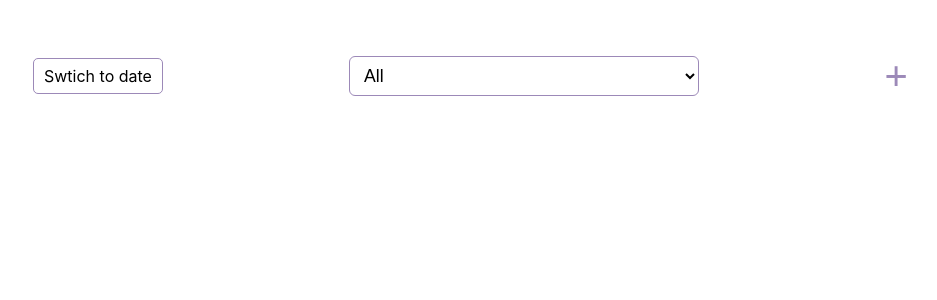
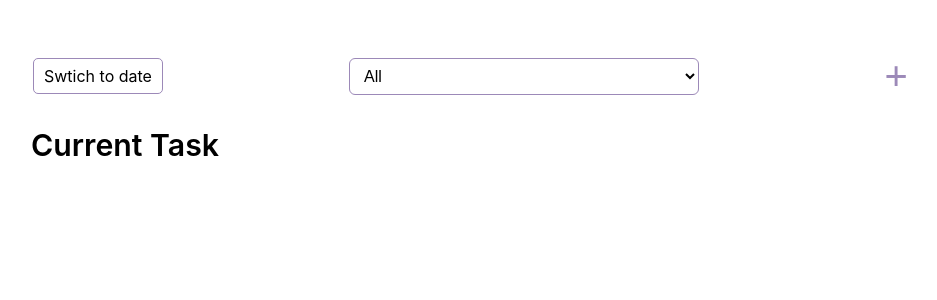
Before and after one commit to Amin-Ansari/My-to-do-list, a React (Create React App) app: page / in a window 1280 px wide. Shown: the top 300 px of the page, without its empty margins (170-1107 px from the left). Built offline with nearby package versions, Linux system fonts and the light colour scheme.

Commit message:
The current tile is added

```diff
--- a/src/App.js
+++ b/src/App.js
@@ -9,6 +9,8 @@ import AddButton from "./Components/Data/AddButton";
 import { useState } from "react";
 import CatagoryForm from "./Components/UI/CtagaoryForm";
 import SelectAndOption from "./Components/Data/SelectAndOptions";
+import TaskSection from "./Components/UI/TaskSection";
+import CurrentTaskTitle from "./Components/Data/CurrentTaskTitle";
 
 function App() {
   const [appMarginState, updateMarginState] = useState(false);
@@ -30,6 +32,9 @@ function App() {
           </CatagoryForm>
           <AddButton></AddButton>
         </Header>
+        <TaskSection>
+          <CurrentTaskTitle />
+        </TaskSection>
       </AppContainer>
     </div>
   );
--- /dev/null
+++ b/src/Components/Data/CurrentTaskTitle.css
@@ -0,0 +1,5 @@
+.current-task-title {
+  font-size: calc(20px + 0.8vw);
+  font-weight: 600;
+  margin-top: calc(12px + 1vw);
+}
--- /dev/null
+++ b/src/Components/Data/CurrentTaskTitle.js
@@ -0,0 +1,11 @@
+import "./CurrentTaskTitle.css";
+
+const CurrentTaskTitle = () => {
+  return (
+    <div>
+      <h1 className="current-task-title">Current Task</h1>
+    </div>
+  );
+};
+
+export default CurrentTaskTitle;
--- a/src/Components/UI/CatagoryForm.css
+++ b/src/Components/UI/CatagoryForm.css
@@ -5,7 +5,7 @@
   padding: 0px 20px;
 }
 .category-form > select {
-  font-size: 1.1rem;
+  font-size: 1rem;
   padding: 8px 10px;
   width: 100%;
   max-width: 350px;
@@ -14,7 +14,3 @@
   border: 1.8px solid #9c89b8;
   border-radius: 6px;
 }
-option {
-  background-color: transparent;
-  border: 1.8px solid #9c89b8;
-}
--- /dev/null
+++ b/src/Components/UI/TaskSection.css
@@ -0,0 +1,9 @@
+.task-section-style {
+  display: flex;
+  flex-flow: row wrap;
+  padding: 0px 11px;
+}
+.task-section-style > div {
+  flex-shrink: 0;
+  width: 100%;
+}
--- /dev/null
+++ b/src/Components/UI/TaskSection.js
@@ -0,0 +1,7 @@
+import "./TaskSection.css";
+
+const TaskSection = (props) => {
+  return <div className="task-section-style">{props.children}</div>;
+};
+
+export default TaskSection;
```
